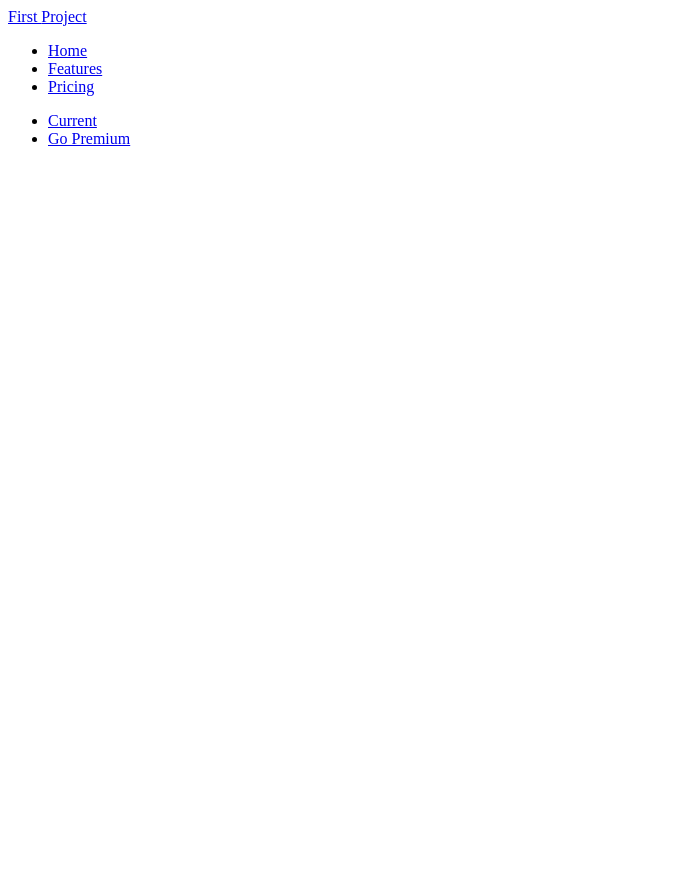
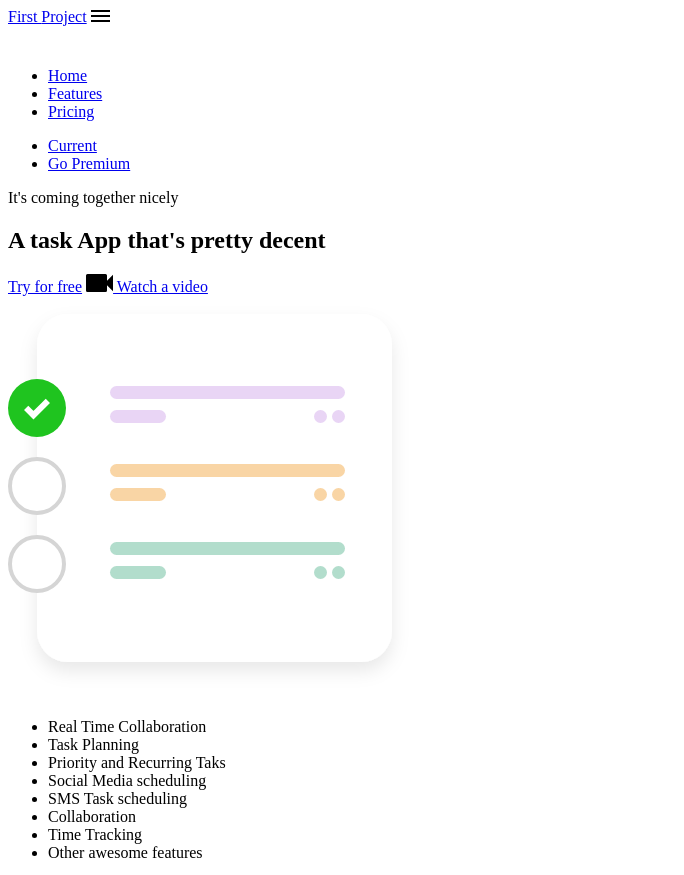
Before and after one commit to benessilfie/CSS, a plain HTML site: page index.html in a window 1280 px wide. Shown: the top 875 px of the page, without its empty margins (0-684 px from the left). Before the commit the page ends 800 px from the top, so only its background shows below. Drawn offline with Linux system fonts and the light colour scheme.

Commit message:
commit to master

```diff
--- a/index.html
+++ b/index.html
@@ -12,7 +12,11 @@
         <div class="container">
             <a href="#">First <span>Project</span></a>
 
+            <img id="mobile-cta" class="mobile-menu" src="images/menu.svg" alt="Navigation">
+
             <nav>
+                <img id="mobile-exit" class="moblie-menu__exit" src="/images/exit.svg" alt="Close Menu">
+
                 <ul class="primary-nav">
                     <li class="current" ><a href="#">Home</a></li>
                     <li><a href="#">Features</a></li>
@@ -27,5 +31,44 @@
             </nav>
         </div>
     </div>
+
+    <section class="hero">
+         <div class="container">
+             <div class="left-col">
+                 <p class="subhead">It's coming together nicely</p>
+                 <h1>A task App that's pretty decent</h1>
+
+
+                 <div class="hero-cta">
+                     <a href="#" class="primary-cta">Try for free</a>
+                     <a href="#" class="watch-video__cta">
+                         <img src="images/watch.svg" alt=" watch a video">
+                         Watch a video
+                    </a>
+                 </div>
+             </div>
+
+             <img src="images/illustration.svg" class="hero-img" alt="Illustration">
+         </div>
+    </section>
+
+
+    <section class="features-section">
+        <div class="container">
+            <ul>
+                <li>Real Time Collaboration</li>
+                <li>Task Planning</li>
+                <li>Priority and Recurring Taks</li>
+                <li>Social Media scheduling</li>
+                <li>SMS Task scheduling</li>
+                <li>Collaboration</li>
+                <li>Time Tracking</li>
+                <li>Other awesome features</li>
+            </ul>
+
+            <img src="images/holding-phone.jpg" alt="Person holding phone">
+        </div>
+    </section>
+
 </body>
 </html>
```
